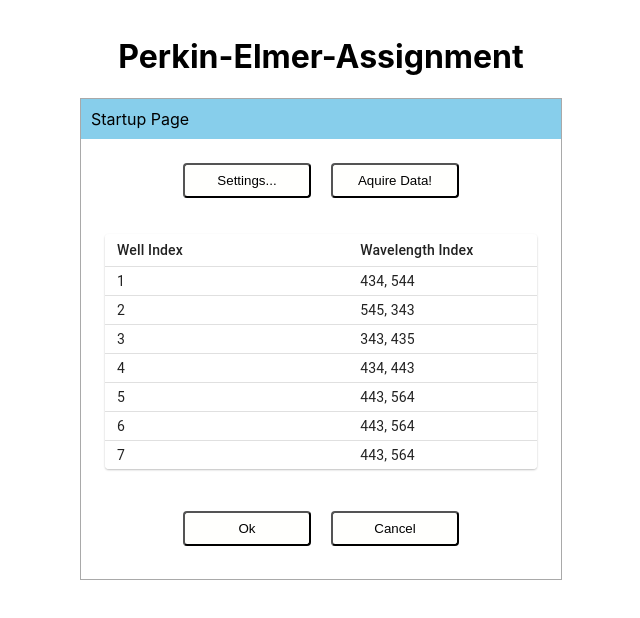
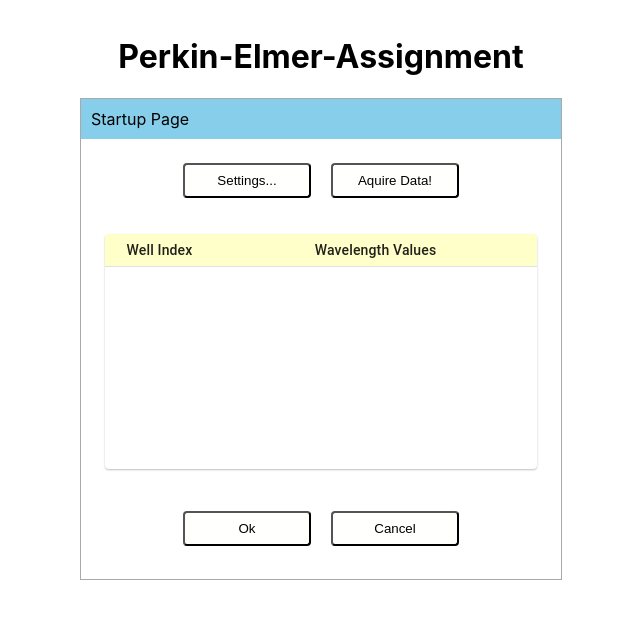
Before and after one commit to tejaspatil-psl/perkin-elmer-assignment, a React (Create React App) app: page / in a window 1280 px wide. Shown: the top 618 px of the page, without its empty margins (319-959 px from the left). Built offline with nearby package versions, Linux system fonts and the light colour scheme.

Commit message:
updated code

```diff
--- a/src/components/startup-dialog/startup.css
+++ b/src/components/startup-dialog/startup.css
@@ -7,8 +7,6 @@
 .startup-container {
     display: flex;
     justify-content: center;
-    align-items: center;
-    text-align: center;
 }
 .startup-dialog {
     border: 1px solid darkgray;
@@ -35,14 +33,14 @@
     height: 235px !important;
     margin-left: 1.5rem;
     margin-top: 2rem;
-    overflow-x: hidden !important;
+    overflow-x: auto !important;
     overflow-y: auto !important;
     box-shadow:  0px 1px 2px 0px rgba(0, 0, 0, 0.25) !important;
 }
-.css-1ex1afd-MuiTableCell-root {
-    /* line-height: 0.43 !important; */
+.css-dwuj3p-MuiTableCell-root {
+    padding: 4px 12px !important;
+    background: rgb(255, 255, 202) !important;
+}
+.css-1yhpg23-MuiTableCell-root {
     padding: 4px 12px !important;
 }
-.css-y8ay40-MuiTableCell-root{
-    padding: 4px 12px !important;
-}
--- a/src/components/startup-dialog/startup.jsx
+++ b/src/components/startup-dialog/startup.jsx
@@ -7,67 +7,81 @@
 import TableHead from '@mui/material/TableHead';
 import TableRow from '@mui/material/TableRow';
 import Paper from '@mui/material/Paper';
+import { useState } from 'react';
 
 const rows = [
-  {name : "1" , calories : "434, 544"},
-  {name : "2" , calories : "545, 343"},
-  {name : "3" , calories : "343, 435"},
-  {name : "4" , calories : "434, 443"},
-  {name : "5" , calories : "443, 564"},
-  {name : "6" , calories : "443, 564"},
-  {name : "7" , calories : "443, 564"},
-  {name : "8" , calories : "443, 564"},
-  {name : "9" , calories : "443, 564"},
-  {name : "10", calories : "443, 564"},
-  {name : "11", calories : "443, 564"},
-  {name : "12", calories : "443, 564"},
-  {name : "13", calories : "443, 564"},
-  {name : "14", calories : "443, 564"},
-  {name : "15", calories : "443, 564"},
+  { index: "1", wavelength: "434, 544, 434" },
+  { index: "2", wavelength: "545, 343" },
+  { index: "3", wavelength: "434, 544, 434" },
+  { index: "4", wavelength: "434, 443" },
+  { index: "5", wavelength: "443, 564" },
+  { index: "6", wavelength: "434, 544, 434" },
+  { index: "7", wavelength: "443, 564, 454" },
+  { index: "8", wavelength: "443, 564" },
+  { index: "9", wavelength: "443, 564" },
+  { index: "10", wavelength: "443, 564" },
+  { index: "11", wavelength: "443, 564" },
+  { index: "12", wavelength: "443, 564" },
+  { index: "13", wavelength: "443, 564" },
+  { index: "14", wavelength: "443, 564" },
+  { index: "15", wavelength: "443, 564" },
 ]
 
 function Startup() {
+
+  const [content, setContent] = useState(false);
+  const handleAquire = (e) => {
+    setContent(true);
+  }
+  const handleCancel = (e) => {
+    setContent(false);
+  }
   return (
+    <>
       <div className="startup-container">
         <div className='startup-dialog'>
           <div className='header'> Startup Page
           </div>
           <div style={{ marginTop: "20px" }}>
             <button className='styled-buttons'>Settings...</button>
-          <button className='styled-buttons'>Aquire Data!</button>
+            <button className='styled-buttons' onClick={(e) => handleAquire(e)}>Aquire Data!</button>
           </div>
 
           <TableContainer component={Paper}>
-          <Table sx={{ minWidth: 650 }} stickyHeader aria-label="simple table">
+            <Table sx={{ minWidth: 350 }} stickyHeader aria-label="simple table">
               <TableHead>
                 <TableRow>
-                <TableCell style={{ "width": "35px", "minWidth": "10px" }}>Well Index</TableCell>
-                <TableCell style={{ "width": "40px" }}>Wavelength Index</TableCell>
+                  <TableCell style={{ "width": "85px" }} align='center'>Well Index</TableCell>
+                  <TableCell align='center'>Wavelength Values</TableCell>
                 </TableRow>
               </TableHead>
               <TableBody>
+                {content && <>
                   {rows.map((row) => (
                     <TableRow
-                  key={row.name}
+                      key={row.index}
                       sx={{ '&:last-child td, &:last-child th': { border: 0 } }}
                     >
-                  <TableCell component="th" scope="row" style={{ "width": "35px" }}>
-                    {row.name}
+                      <TableCell component="th" scope="row" align='center'>
+                        {row.index}
                       </TableCell>
-                  <TableCell style={{ "width": "40px" }}>{row.calories}</TableCell>
+                      <TableCell align='center'>{row.wavelength}</TableCell>
                     </TableRow>
                   ))}
+                </>
+                }
               </TableBody>
             </Table>
           </TableContainer>
 
-
           <div style={{ marginTop: "8%" }}>
             <button className='styled-buttons'>Ok</button>
-          <button className='styled-buttons'>Cancel</button>
+            <button className='styled-buttons' onClick={(e) => handleCancel(e)}>Cancel</button>
+          </div>
+
         </div>
       </div>
-    </div>
+    </>
   );
 }
 
```
Lines whose indentation alone changed are shown as unchanged.
